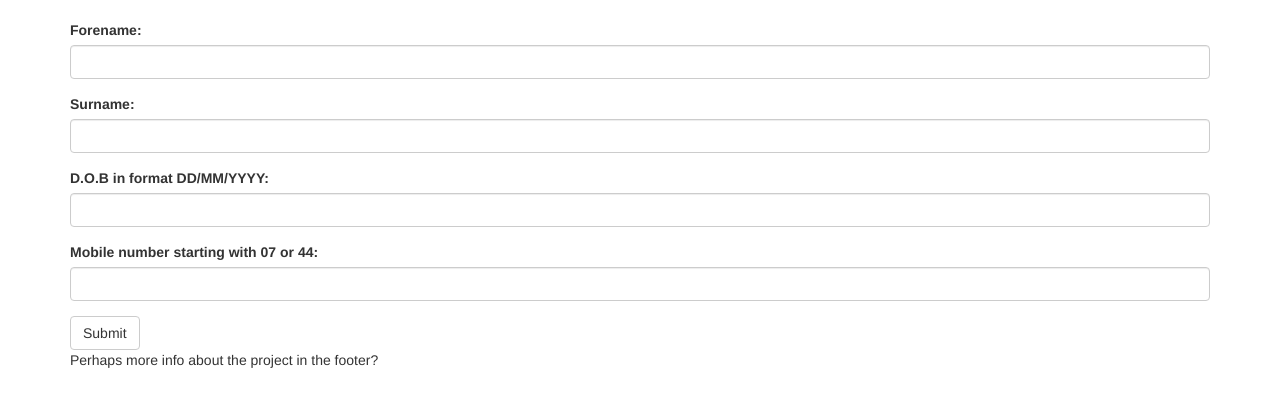
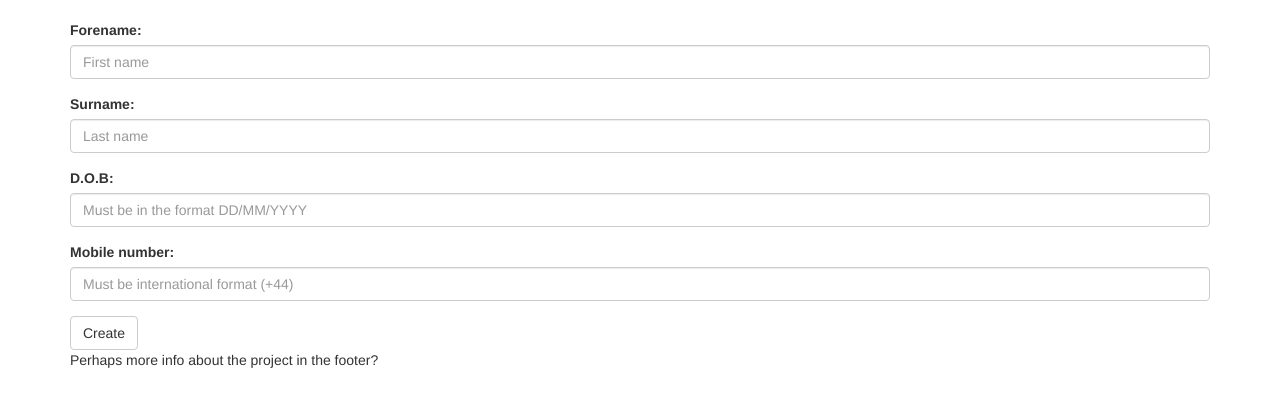
Before and after one commit to jawrainey/atc, a Flask app: page /create/ in a window 1280 px wide. Shown: the part 52-459 px from the top of the page. Run offline with Flask 2, Linux system fonts and the light colour scheme; the visitor is signed in with stand-in values (Sample User, id 1); some libraries are stand-ins or nearby versions.

Commit message:
Improve error checking on forms
- Added a custom macro to generate a form-group for a given field.

```diff
--- a/app/forms.py
+++ b/app/forms.py
@@ -1,17 +1,19 @@
 from app import models
 from flask.ext.wtf import Form
 from werkzeug.datastructures import MultiDict
-from wtforms import StringField, SubmitField, PasswordField, validators
-
+from wtforms import TextField, StringField, SubmitField, PasswordField
+from wtforms.validators import DataRequired, Length, Required
 import datetime
 import re
 
 
 class LoginForm(Form):
-    username = StringField('Username: ', [validators.Required(
-        message='You must provide a username.')])
-    password = PasswordField('Password: ', [validators.Required(
-        message='You must provide a password.')])
+    username = TextField('Username: ', [DataRequired(
+        message='You must provide a username.'),
+        Length(min=3, max=25)])
+    password = PasswordField('Password', [DataRequired(
+        message='You must provide a password.'),
+        Length(min=4, max=40)])
     submit = SubmitField('Log in')
 
     def __init__(self, *args, **kwargs):
@@ -19,6 +21,7 @@ class LoginForm(Form):
         self.user = None
 
     def validate(self):
+        # Use the validators defined above first, e.g. empty fields.
         if not Form.validate(self):
             return False
 
@@ -37,19 +40,18 @@ class LoginForm(Form):
 
 
 class CreateForm(Form):
-    forename = StringField('Forename: ', [validators.Required(
+    forename = StringField('Forename: ', [Required(
         message='A forename must be provided')])
-    surname = StringField('Surname: ', [validators.Required(
+    surname = StringField('Surname: ', [Required(
         message='A surname must be provided.')])
-    dob = StringField('D.O.B in format DD/MM/YYYY:', [validators.Required(
+    dob = StringField('D.O.B:', [Required(
         message='A date of birth must be provided.')])
-    mobile = StringField('Mobile number starting with 07 or 44: ',
-                         [validators.Required(
+    mobile = StringField('Mobile number: ',
+                         [Required(
                              message='A mobile number must be provided.')])
     submit = SubmitField('Submit')
 
     def validate(self):
-        # Use the validators defined above first, e.g. empty fields.
         if not Form.validate(self):
             return False
 
@@ -58,9 +60,8 @@ class CreateForm(Form):
         except ValueError:
             self.dob.errors.append("D.O.B format must be DD/MM/YYYY.")
 
-        # Only accept valid UK mobile phone numbers
-        # e,.g. in the format: 07111111111 or 447111111111
-        rule = re.compile(r'^(07[\d]{8,12}|447[\d]{7,11})$')
+        # Only accept valid UK mobile phone numbers in international format.
+        rule = re.compile(r'^(447[\d]{7,11})$')
 
         if not rule.search(self.mobile.data):
             self.mobile.errors.append("Invalid mobile number provided.")
@@ -70,11 +71,9 @@ class CreateForm(Form):
             self.mobile.errors.append(
                 "A patient with that mobile number already exists.")
 
-        # Show all errors generated above.
         if self.dob.errors or self.mobile.errors:
             return False
-        else:
-            return True
+        return True
 
     def reset(self):
         self.process(MultiDict([]))
--- a/app/templates/create.html
+++ b/app/templates/create.html
@@ -1,6 +1,13 @@
 {% extends "base.html" %}
 {% block title %} Alcohol Treatment Centre - triage info{% endblock %}
 {% block page_content %}
-  {% import "bootstrap/wtf.html" as wtf %}
-  {{ wtf.quick_form(form) }}
+{% import "macros.html" as helper %}
+  <form method="post" class="form" role="form">
+    {{ form.hidden_tag() }}
+    {{ helper.render_field(form.forename, "First name") }}
+    {{ helper.render_field(form.surname, "Last name") }}
+    {{ helper.render_field(form.dob, "Must be in the format DD/MM/YYYY") }}
+    {{ helper.render_field(form.mobile, "Must be international format (+44)") }}
+    <input class="btn btn-default btn-submit" id="submit" name="submit" type="submit" value="Create">
+  </form>
 {% endblock %}
--- /dev/null
+++ b/app/templates/macros.html
@@ -0,0 +1,7 @@
+{% macro render_field(field, placeholder) %}
+    <div class="form-group{% if field.errors %} has-error{% endif %}">
+      {{ field.label(class="control-label") }}
+      {{ field(placeholder=placeholder, class="form-control") }}
+      {% if field.errors %}<p class="help-block">{{ field.errors|join(' ') }}</p>{% endif %}
+    </div>
+{% endmacro %}
--- a/app/views.py
+++ b/app/views.py
@@ -22,8 +22,6 @@ def index():
     if form.validate_on_submit():
         login_user(form.user)
         return redirect(url_for('create'))
-    else:
-        flash_errors(form)
     return render_template('login.html', form=form)
 
 
```
Also changed, not shown: app/templates/login.html (+7 -3 lines).
